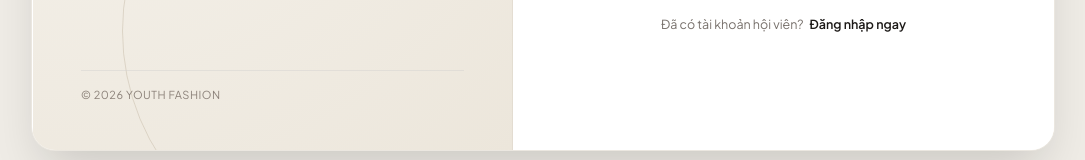
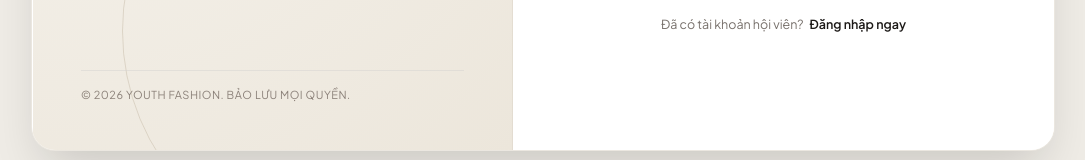
Before and after one commit to Kimngan1303/Youth-Fashion-System, a React (Vite) app in the folder fe/: page /register in a window 1280 px wide. Shown: the part 640-800 px from the top of the page, without its empty margins (97-1182 px from the left). Built offline with nearby package versions, Linux system fonts and the light colour scheme; no server answers; a web font is replaced by a local one.

Commit message:
fix(auth): update copyright notice in register page

```diff
--- a/fe/src/pages/auth/Register.jsx
+++ b/fe/src/pages/auth/Register.jsx
@@ -619,7 +619,7 @@ export default function Register() {
 
             {/* Footer credentials */}
             <div className="banner-footer-credentials">
-              © 2026 YOUTH FASHION
+              © 2026 Youth Fashion. Bảo lưu mọi quyền.
             </div>
           </div>
 
```
